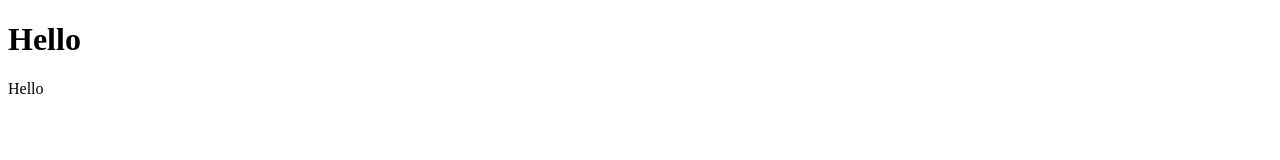
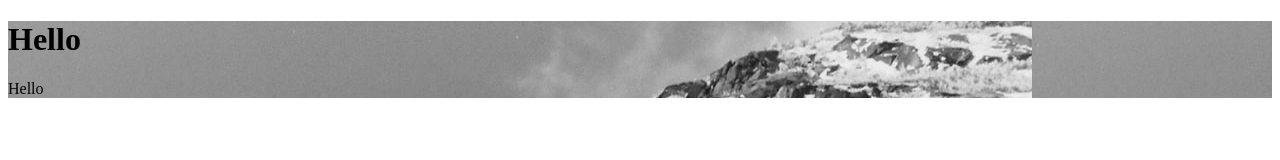
Before and after one commit to daveroy086/portfolio, a plain HTML site: page index.html in a window 1280 px wide. Drawn offline with Linux system fonts and the light colour scheme.

Commit message:
Update style.css

```diff
--- a/style.css
+++ b/style.css
@@ -1,3 +1,3 @@
 .mainContent {
-    background-image: url(images/OldManGrayWhereTheTextWouldGo.png);
+    background-image: url(OldManGrayWhereTheTextWouldGo.png);
 }
```
